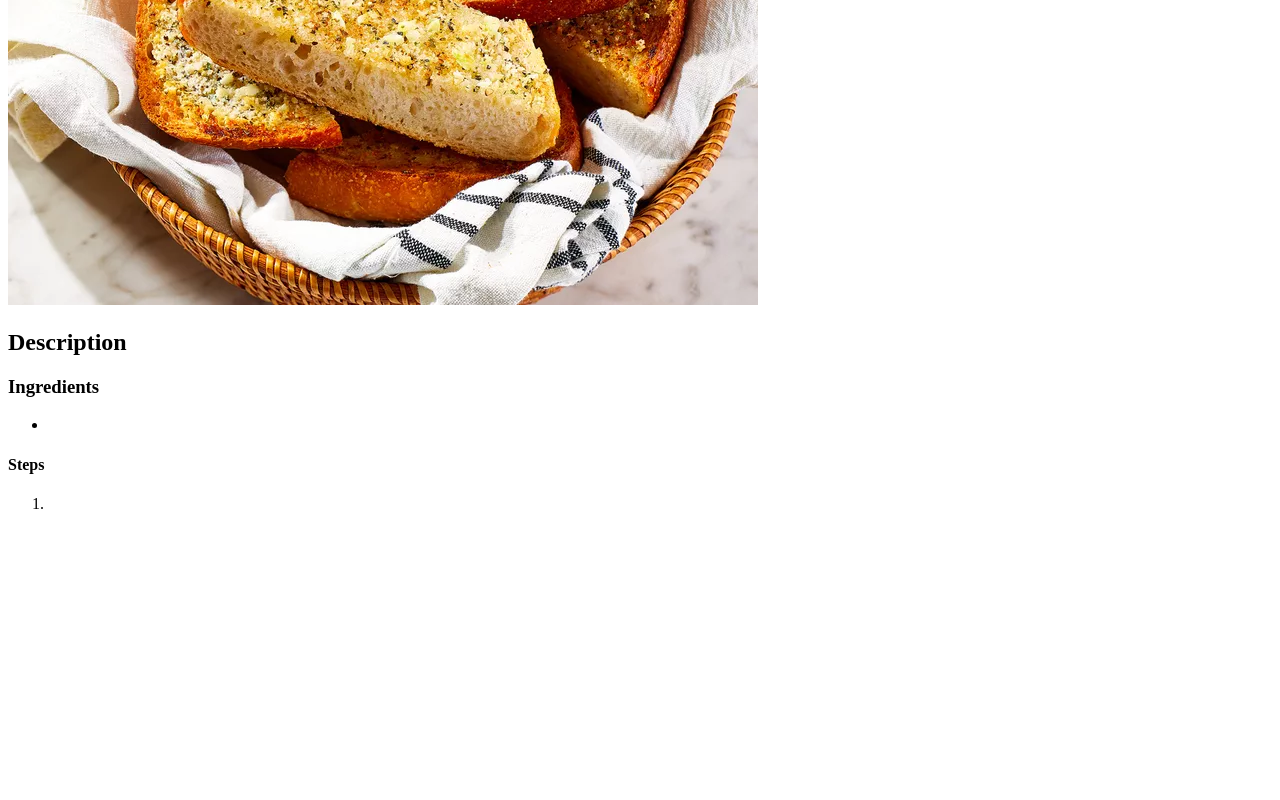
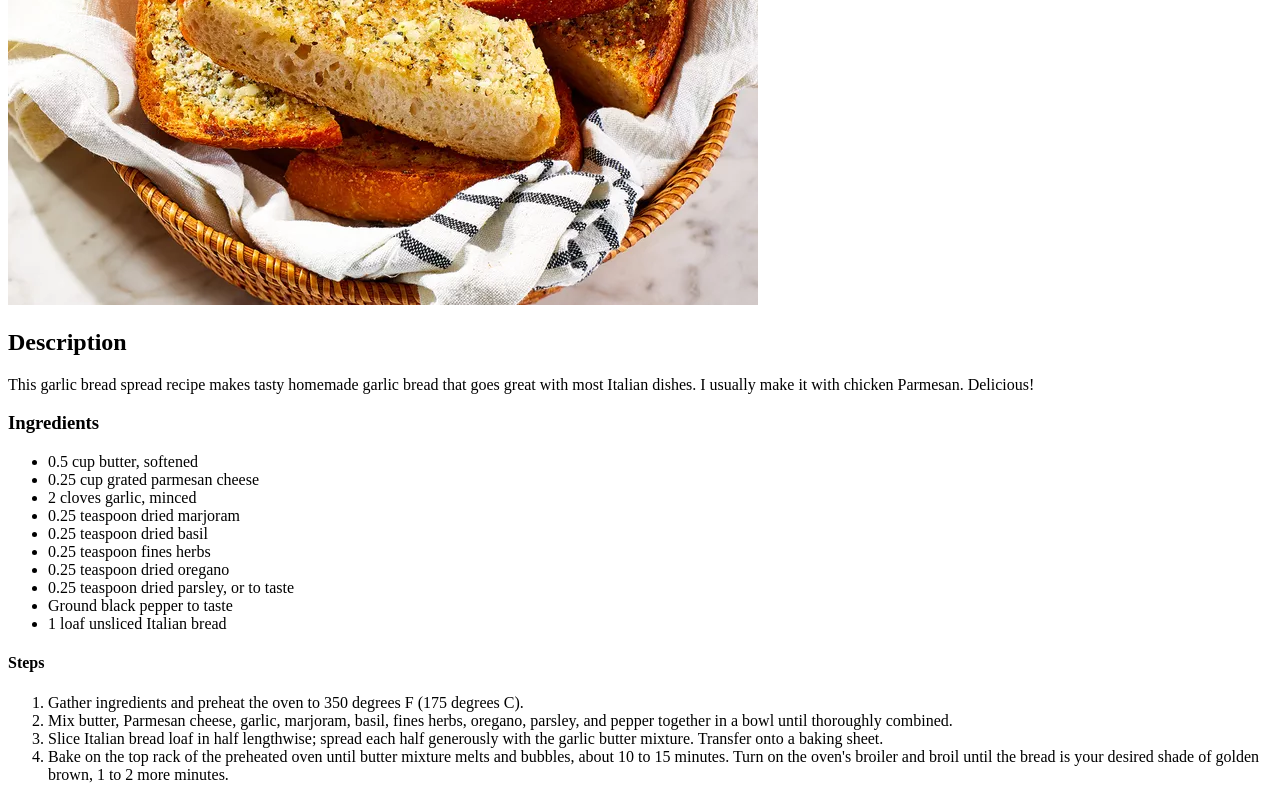
Before and after one commit to Pradheon/odin-recipes, a plain HTML site: page recipes/garlic-bread-spread.html in a window 1280 px wide. Shown: the part 338-1138 px from the top of the page. Before the commit the page ends 867 px from the top, so only its background shows below. Drawn offline with Linux system fonts and the light colour scheme; files whose address does not match are found by name.

Commit message:
Add recipe image, description, ingredients, and steps

```diff
--- a/recipes/garlic-bread-spread.html
+++ b/recipes/garlic-bread-spread.html
@@ -10,14 +10,26 @@
     <h1>Garlic Bread Spread</h1>
     <img src="./images/garlic-bread-spread.jpg" alt="Garlic Bread Spread">
     <h2>Description</h2>
-    <p></p>
+    <p>This garlic bread spread recipe makes tasty homemade garlic bread that goes great with most Italian dishes. I usually make it with chicken Parmesan. Delicious!</p>
     <h3>Ingredients</h3>
     <ul>
-        <li></li>
+        <li>0.5 cup butter, softened</li>
+        <li>0.25 cup grated parmesan cheese</li>
+        <li>2 cloves garlic, minced</li>
+        <li>0.25 teaspoon dried marjoram</li>
+        <li>0.25 teaspoon dried basil</li>
+        <li>0.25 teaspoon fines herbs</li>
+        <li>0.25 teaspoon dried oregano</li>
+        <li>0.25 teaspoon dried parsley, or to taste</li>
+        <li>Ground black pepper to taste</li>
+        <li>1 loaf unsliced Italian bread</li>
     </ul>
     <h4>Steps</h4>
     <ol>
-        <li></li>
+        <li>Gather ingredients and preheat the oven to 350 degrees F (175 degrees C).</li>
+        <li>Mix butter, Parmesan cheese, garlic, marjoram, basil, fines herbs, oregano, parsley, and pepper together in a bowl until thoroughly combined.</li>
+        <li>Slice Italian bread loaf in half lengthwise; spread each half generously with the garlic butter mixture. Transfer onto a baking sheet.</li>
+        <li>Bake on the top rack of the preheated oven until butter mixture melts and bubbles, about 10 to 15 minutes. Turn on the oven's broiler and broil until the bread is your desired shade of golden brown, 1 to 2 more minutes.</li>
     </ol>
 </body>
 </html>
```
